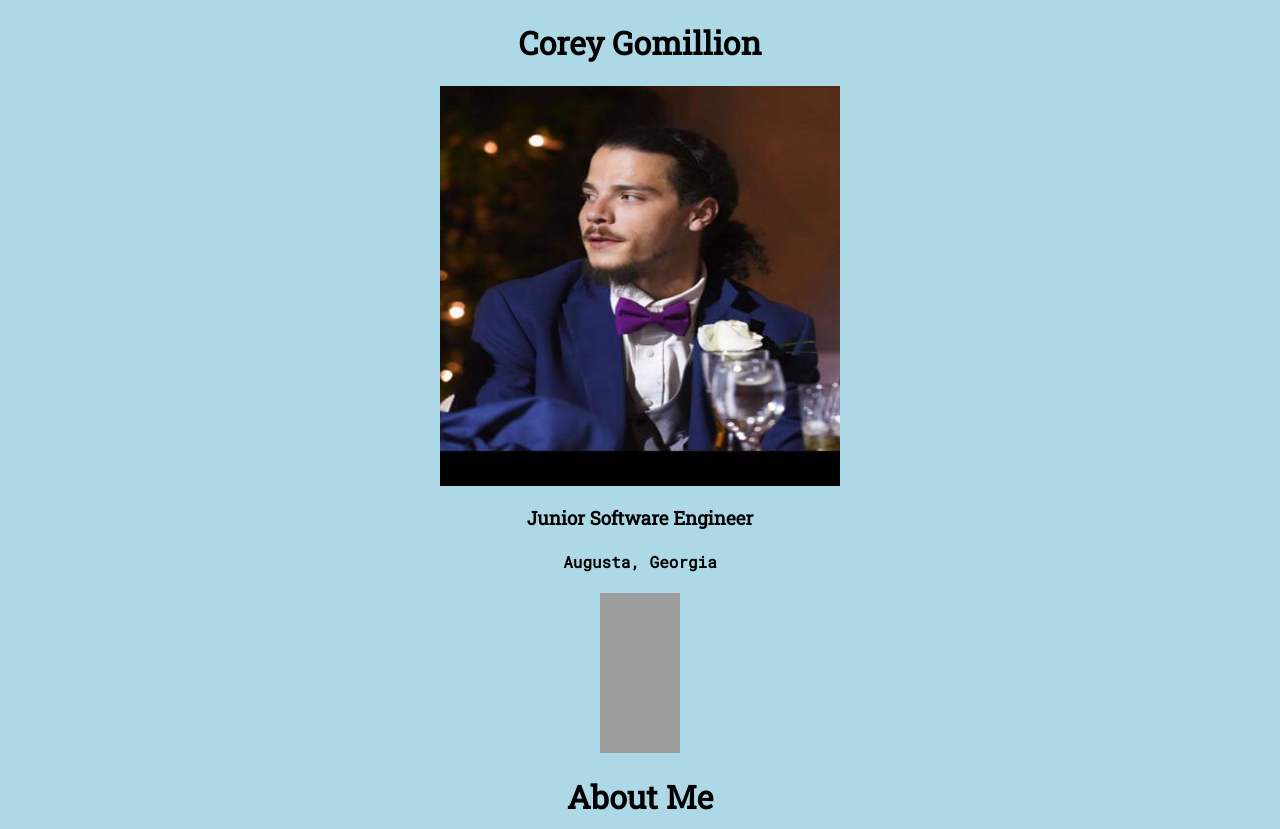
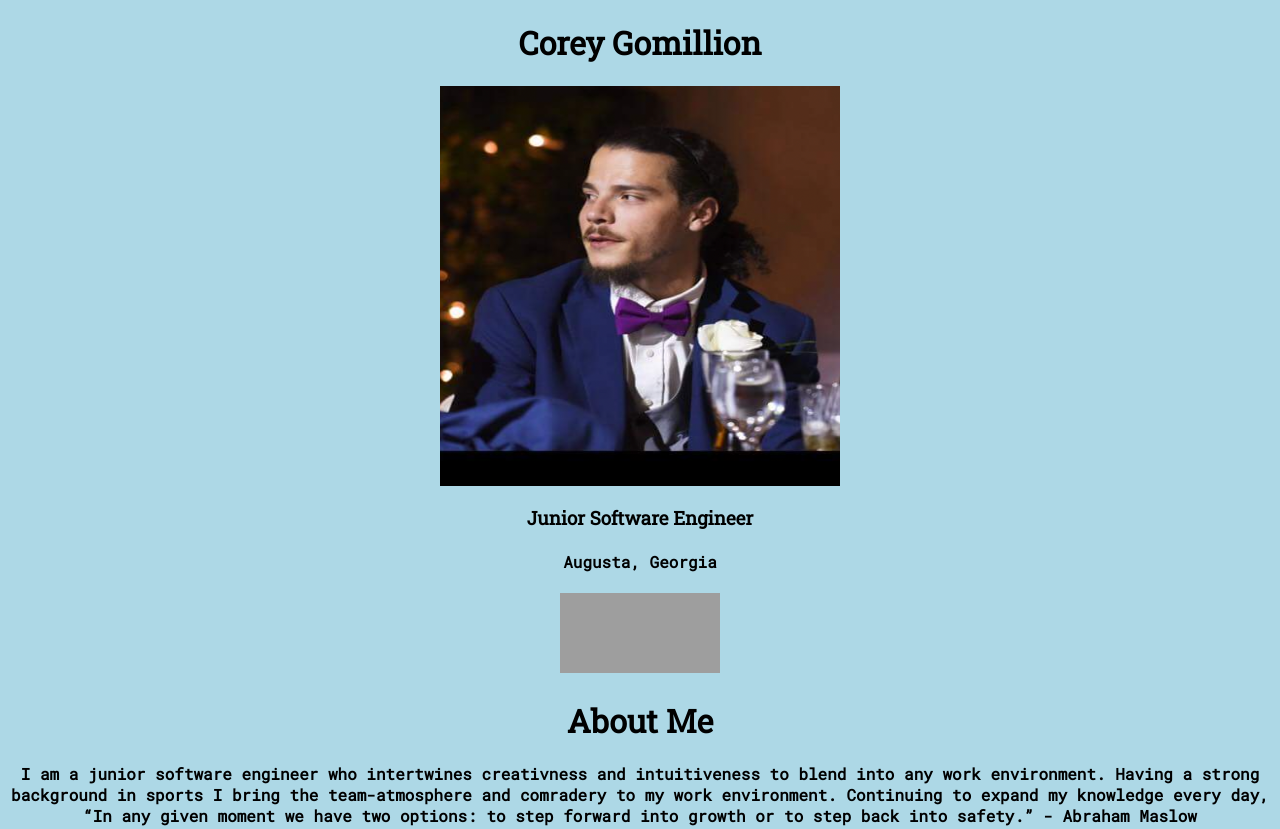
Before and after one commit to cgomillion/CoreyGomillion, a website: page index.html in a window 1280 px wide. Shown: the top 829 px of the page. Drawn offline with Linux system fonts and the light colour scheme; grey boxes are pictures that could not be loaded.

Commit message:
link formatting

```diff
--- a/index.html
+++ b/index.html
@@ -13,12 +13,14 @@
     <!-- <img src="images/Screen Shot 2021-06-14 at 10.01.46 PM.png" /> -->
     <h3>Junior Software Engineer</h3>
     <h4>Augusta, Georgia</h4>
-    <a class="group" href="https://www.linkedin.com/in/corey-gomillion">
-        <img class="links" src="https://encrypted-tbn0.gstatic.com/images?q=tbn:ANd9GcRYFRvUEqzzAK2FS51pmGNrLFNXiVfKJ36Rtw&usqp=CAU"/>
-    </a>
-    <a class="group" href="https://github.com/cgomillion">
-        <img class="links" src="https://image.flaticon.com/icons/png/512/25/25231.png"/>
-    </a>
+    <div class="group">
+        <a href="https://www.linkedin.com/in/corey-gomillion">
+            <img class="links" src="https://encrypted-tbn0.gstatic.com/images?  q=tbn:ANd9GcRYFRvUEqzzAK2FS51pmGNrLFNXiVfKJ36Rtw&usqp=CAU"/>
+        </a>
+        <a href="https://github.com/cgomillion">
+            <img class="links" src="https://image.flaticon.com/icons/png/512/25/25231.  png"/>
+        </a>
+    </div>
 
     <h1>About Me</h1>
 
```
